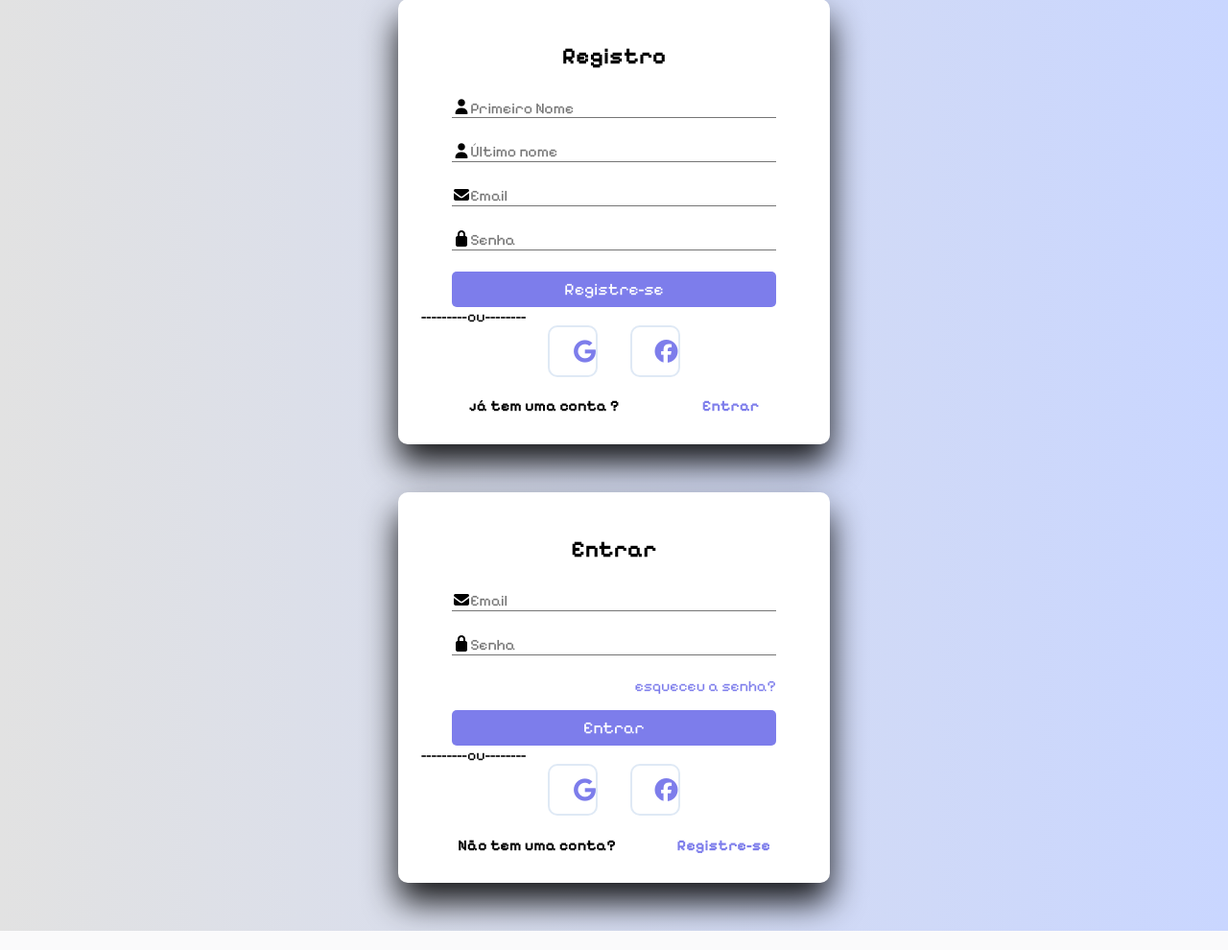
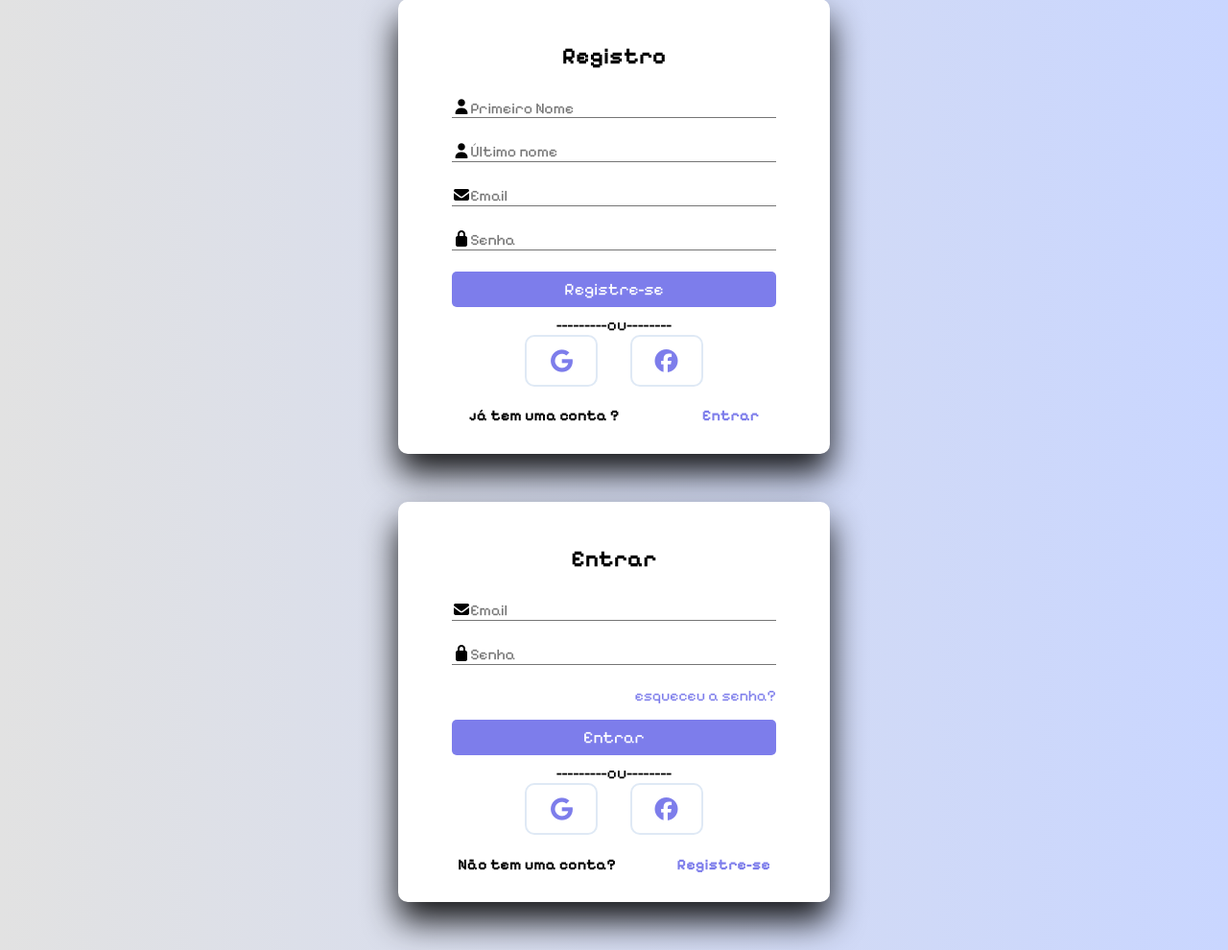
Before and after one commit to 2024322925-ctrl/Trabalho_Pokemon, a PHP site: page / in a window 1280 px wide. Shown: the part 51-1041 px from the top of the page at 96% size. Run offline with PHP 8.4, Linux system fonts and the light colour scheme.

Commit message:
arrumei css

```diff
--- a/style.css
+++ b/style.css
@@ -94,7 +94,7 @@ input:focus~label,input:not(:placeholder-shown)~label{
 .btn:hover{
     background: #07001f;
 }
-.or{
+.ou{
     font-size: 1.1rem;
     margin-top: 0.5rem;
     text-align: center;
@@ -111,6 +111,7 @@ input:focus~label,input:not(:placeholder-shown)~label{
     border: 2px solid #dfe9f5;
     margin: 0 15px;
     transition: 1s;
+    padding-right: 3rem;
 }
 .icons i:hover{
     background: #07001f;
```
